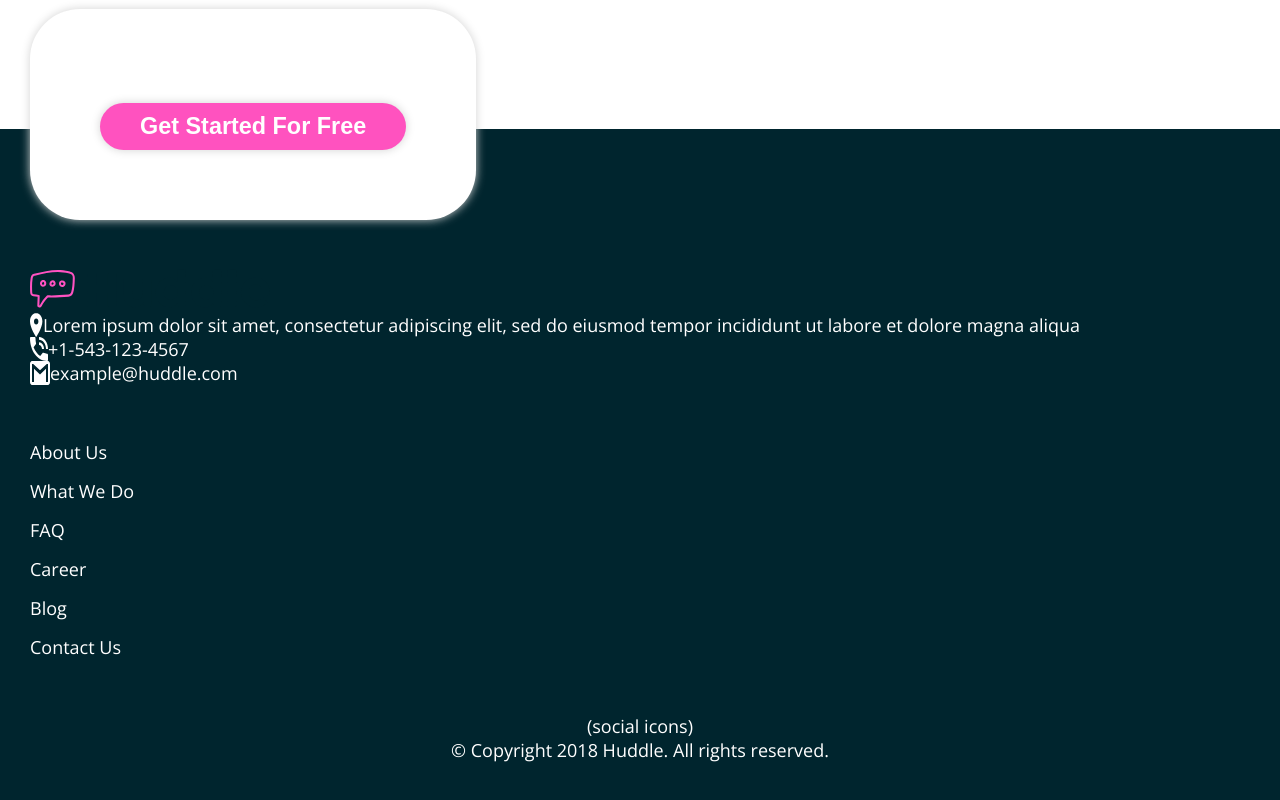
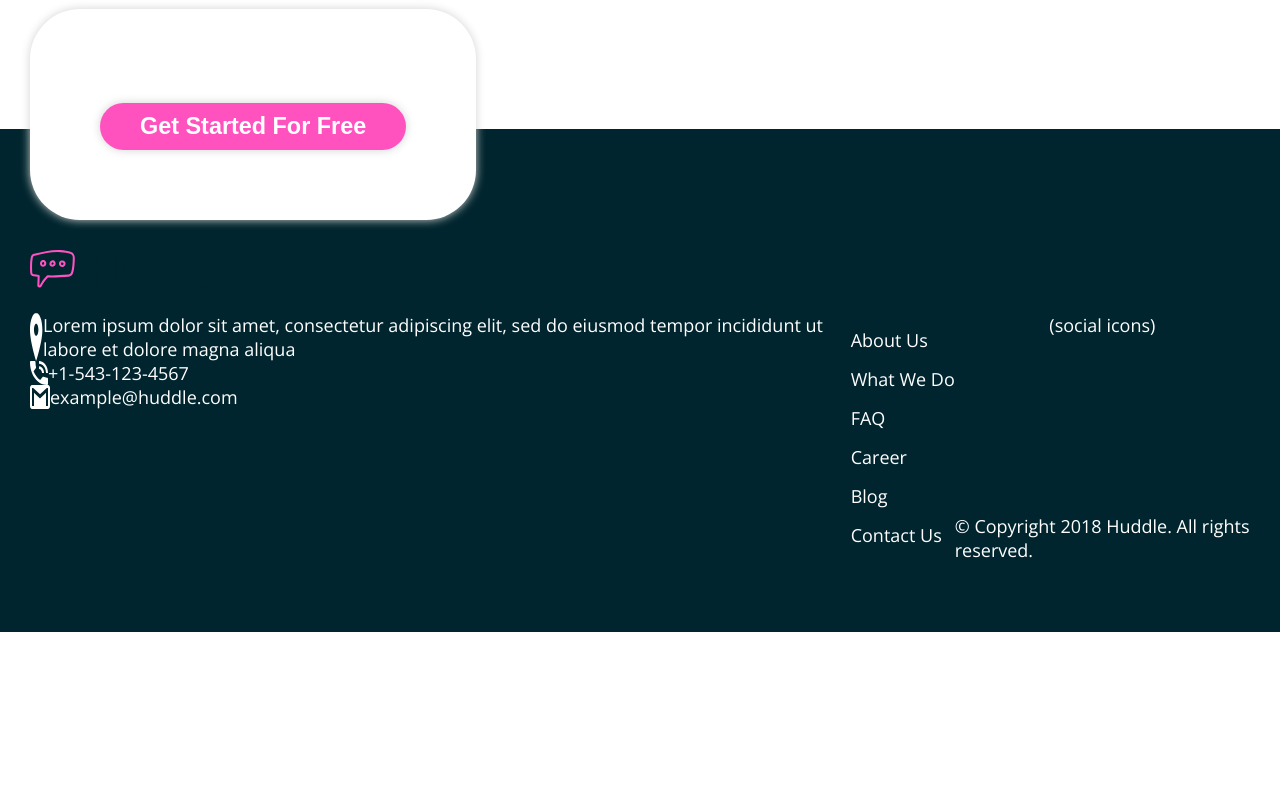
Before and after one commit to AngusMacrae/landing-page, a plain HTML site: page index.html in a window 1280 px wide. Shown: the part 5095-5895 px from the top of the page. After the commit the page ends 5727 px from the top, so only its background shows below. Drawn offline with nearby package versions, Linux system fonts and the light colour scheme.

Commit message:
footer reorganisation and tweaks

```diff
--- a/index.html
+++ b/index.html
@@ -83,15 +83,12 @@
 			<p>Ready To Build Your Community?</p>
 			<button class="button button-pink">Get Started For Free</button>
 		</div>
-
+		<div>
+			<img src="images/logo.svg">
+		</div>
 		<div class="footer-flex">
 			<div class="footer-contact-container">
 				<ul class="footer-contact">
-					<li>
-						<div>
-							<img src="images/logo.svg">
-						</div>
-					</li>
 					<li><img src="images/icon-location.svg">
 						<p>Lorem ipsum dolor sit amet, consectetur adipiscing elit, sed do eiusmod tempor incididunt ut labore et dolore magna aliqua</p>
 					</li>
@@ -104,7 +101,7 @@
 				</ul>
 			</div>
 
-			<div class="footer-nav-container" >
+			<div class="footer-nav-container">
 				<ul class="footer-nav">
 					<li>About Us</li>
 					<li>What We Do</li>
--- a/styles.css
+++ b/styles.css
@@ -167,4 +167,31 @@ ul li {
 	align-items: center;
 }
 
-@media only screen and (min-width: 375px;) {}
+@media only screen and (min-width: 375px) {
+	.footer-flex {
+		flex-direction: row;
+	}
+
+	.footer-contact-container {
+
+	}
+
+	.footer-nav-container {
+		flex: 1 0 auto;
+		display: flex;
+		flex-flow: column wrap;
+		align-content: stretch;
+	}
+
+	.footer-nav-container li {
+/*		height: 33%;*/
+	}
+
+	.footer-social-copyright {
+		justify-content: space-between
+	}
+
+	.footer-flex div {
+
+	}
+}
```
